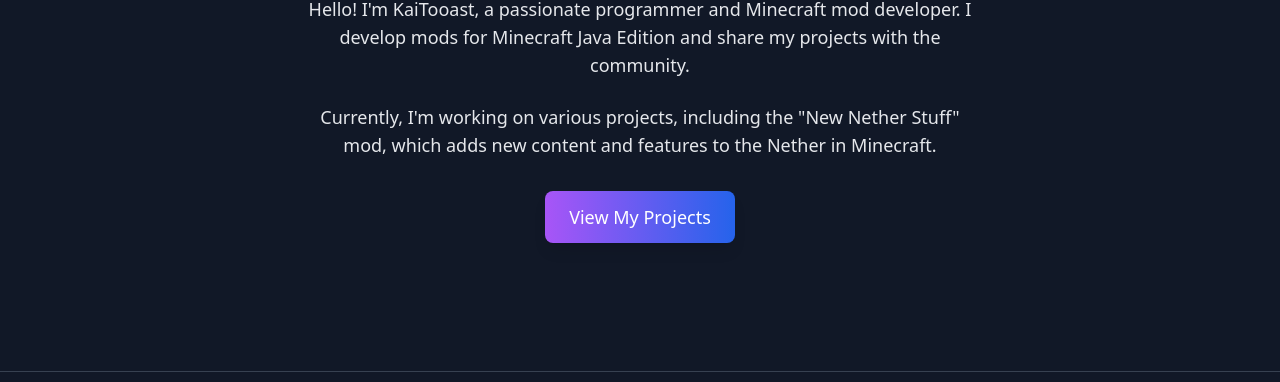
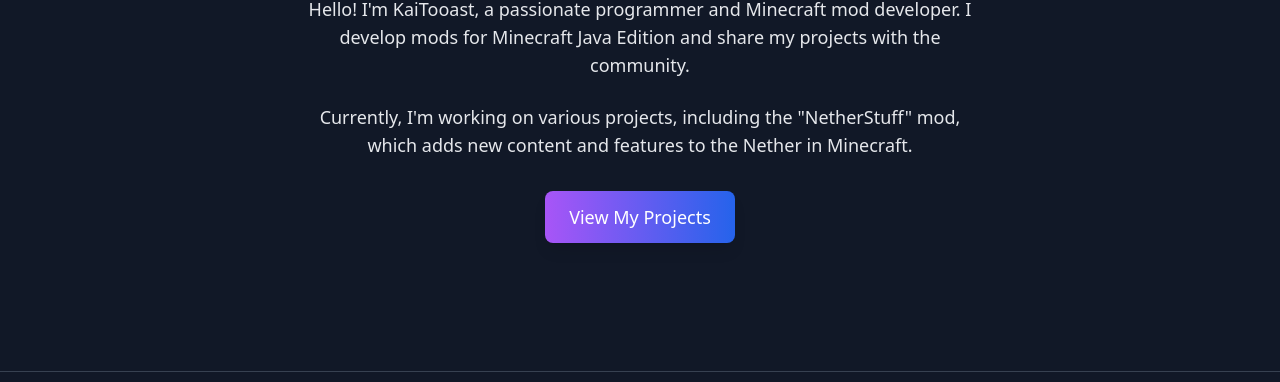
Before and after one commit to KaiTooast/kaitooast.github.io, a plain HTML site: page index.html in a window 1280 px wide. Shown: the part 392-774 px from the top of the page. Drawn offline with nearby package versions, Linux system fonts and the light colour scheme; no server answers.

Commit message:
Update index.html

```diff
--- a/index.html
+++ b/index.html
@@ -82,7 +82,7 @@
           I develop mods for Minecraft Java Edition and share my projects with the community.
         </p>
         <p class="text-lg max-w-2xl mx-auto mb-6">
-          Currently, I'm working on various projects, including the "New Nether Stuff" mod,
+          Currently, I'm working on various projects, including the "NetherStuff" mod,
           which adds new content and features to the Nether in Minecraft.
         </p>
         <div class="flex flex-col sm:flex-row justify-center gap-4 mt-8">
@@ -98,9 +98,9 @@
     <section id="main-content-project" class="main-tab-content hidden">
       <div class="text-center mb-8">
         <div class="flex justify-center gap-3 mb-6">
-          <button onclick="switchProject('new-nether-stuff')" id="project-new-nether-stuff" data-project-id="new-nether-stuff"
+          <button onclick="switchProject('netherstuff')" id="netherstuff" data-project-id="netherstuff"
                   class="project-selector-btn px-4 py-2 rounded-lg font-medium bg-purple-600 text-white hover:bg-purple-700 transition-colors">
-            New Nether Stuff
+            NetherStuff
           </button>
           <button onclick="switchProject('end-reimagined')" id="project-end-reimagined" data-project-id="end-reimagined"
                   class="project-selector-btn px-4 py-2 rounded-lg font-medium bg-gray-700 text-gray-300 hover:bg-gray-600 transition-colors">
@@ -121,7 +121,7 @@
           Loading information...
         </p>
         <div class="flex flex-col sm:flex-row justify-center gap-4">
-          <a href="https://modrinth.com/mod/new-nether-stuff" target="_blank" rel="noopener noreferrer"
+          <a href="https://modrinth.com/mod/netherstuff" target="_blank" rel="noopener noreferrer"
              class="px-6 py-3 text-lg font-medium text-white bg-gradient-to-r from-green-500 to-emerald-600 rounded-lg shadow-lg hover:from-green-600 hover:to-emerald-700 hover:shadow-xl transform hover:-translate-y-1 transition-all duration-300">
             <  View on Modrinth > <!-- Do NOT Change this, its not a Bug. Only for Decoration-->
           </a>
```
